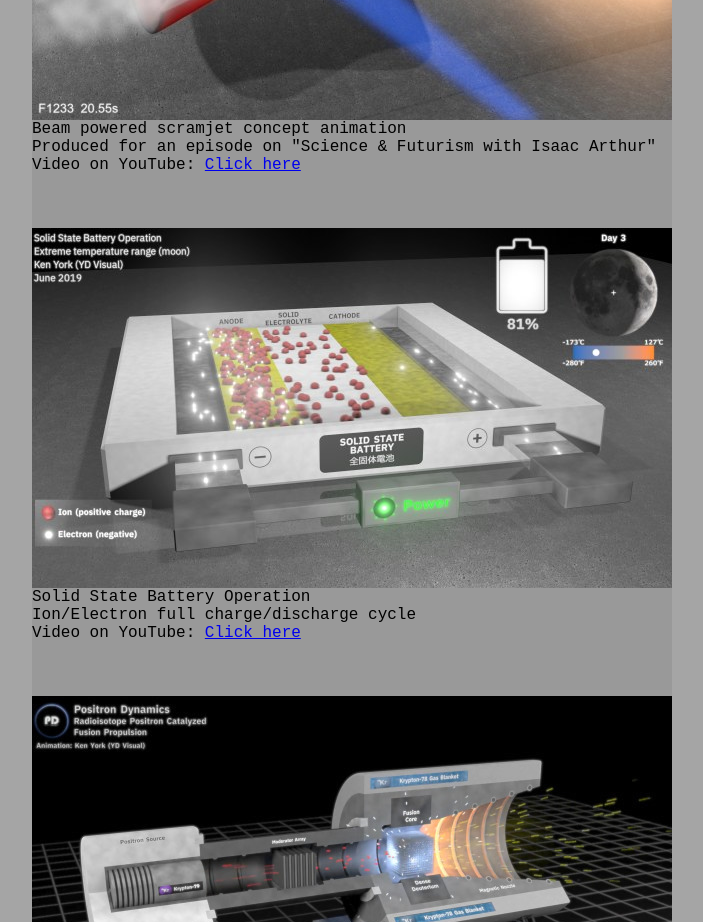
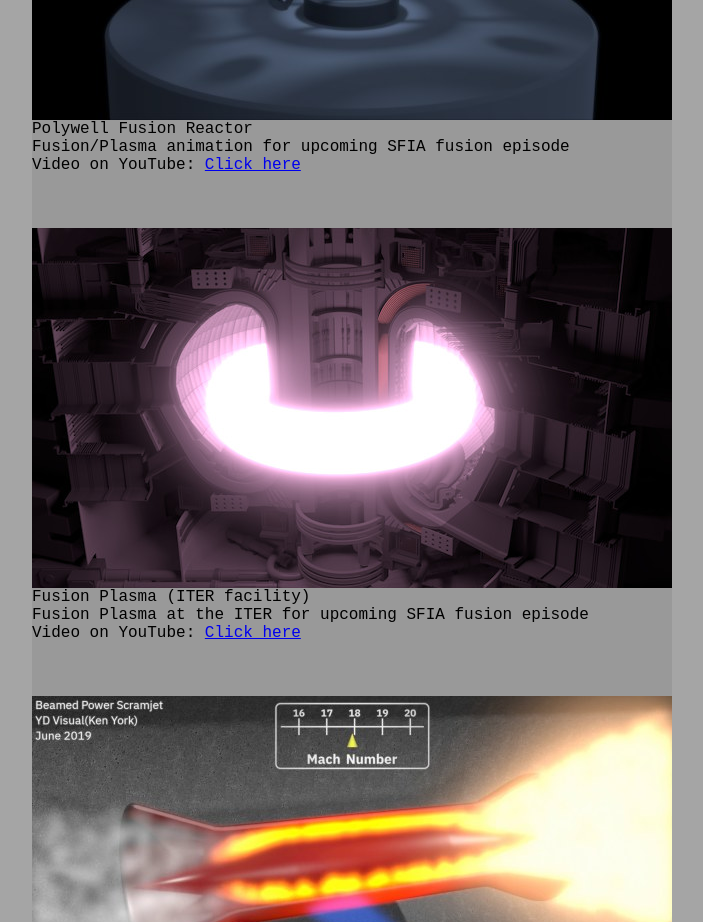
Before and after one commit to Ydvisual/YdvPortfolio, a plain HTML site: page index.htm in a window 1280 px wide. Shown: the part 460-1382 px from the top of the page, without its empty margins (288-991 px from the left). Drawn offline with Linux system fonts and the light colour scheme.

Commit message:
polywell & iter plasma ref (2)

```diff
--- a/index.htm
+++ b/index.htm
@@ -40,6 +40,31 @@
 		<a href="https://www.patreon.com/YD_Visual">Patreon</a>
 		(ydvisual @ gmail.com)<br>
 		<br>
+
+		<img id = "img_only" src="img/polywell_00.jpg"/><br>
+		<span id="span_descr">
+			Polywell Fusion Reactor
+			<br>
+			Fusion/Plasma animation for upcoming SFIA fusion episode
+			<br>
+			Video on YouTube:
+			<a href="https://www.youtube.com/watch?v=jQE-hMGv-5k">Click here</a>
+			<br>
+		</span>
+		<br><br><br>
+
+		<img id = "img_only" src="img/plasma_00.jpg"/><br>
+		<span id="span_descr">
+			Fusion Plasma (ITER facility)
+			<br>
+			Fusion Plasma at the ITER for upcoming SFIA fusion episode
+			<br>
+			Video on YouTube:
+			<a href="https://www.youtube.com/watch?v=t9pFrHJmW-o">Click here</a>
+			<br>
+		</span>
+		<br><br><br>
+
 
 		<img id = "img_only" src="img/bscram1.jpg"/><br>
 		<span id="span_descr">
```
